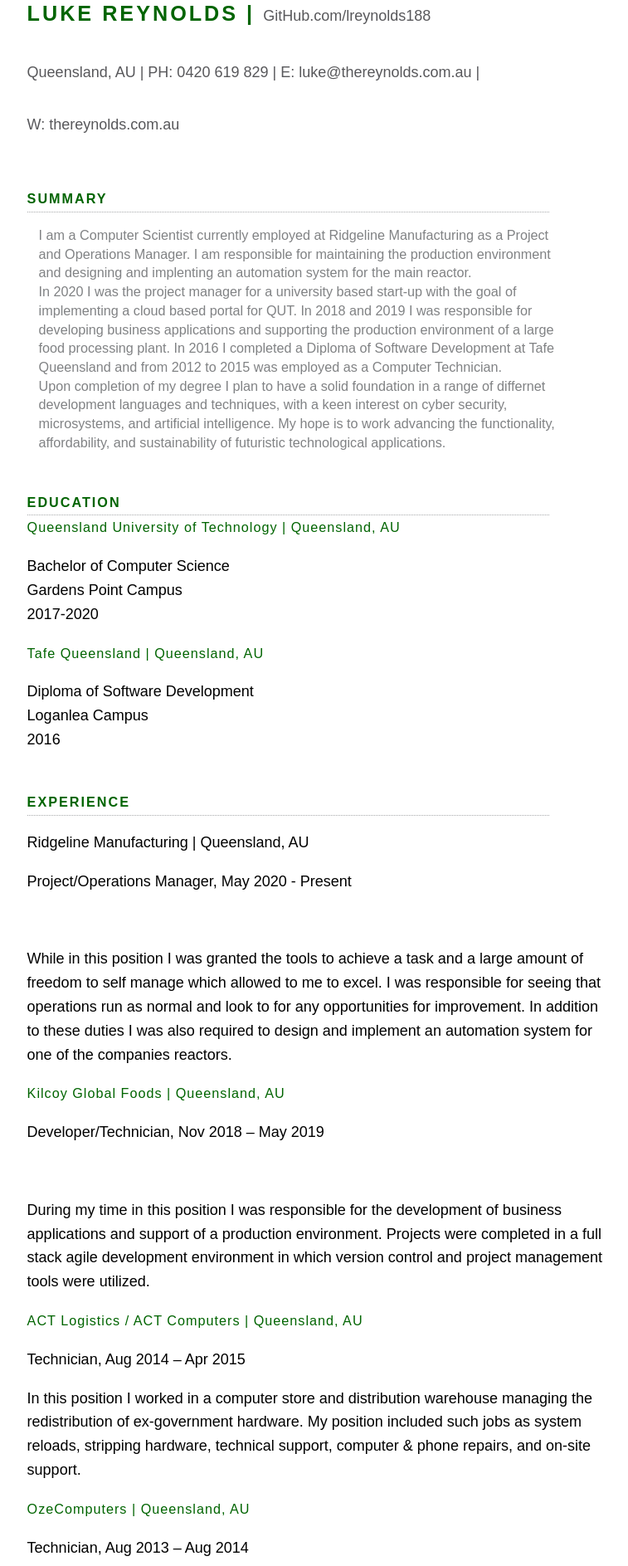
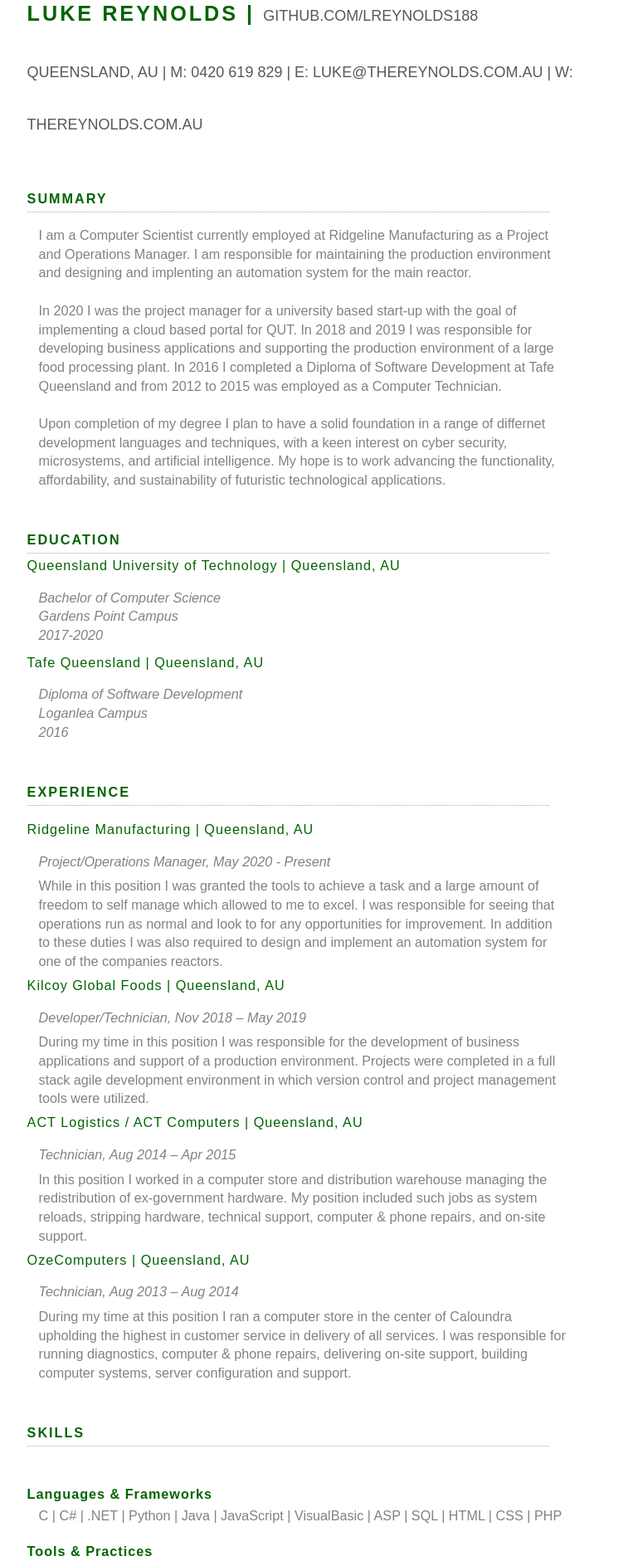
Before and after one commit to lreynolds188/Portfolio, a Next.js app: page /resume in a window 1280 px wide. Shown: the part 200-2087 px from the top of the page at 83% size, without its empty margins (258-1015 px from the left). Built offline with nearby package versions, Linux system fonts and the light colour scheme.

Commit message:
Update resume.js

```diff
--- a/pages/resume.js
+++ b/pages/resume.js
@@ -12,24 +12,24 @@
       <main className={styles.main}>
         <div>
           <h1 className={styles.name}>Luke Reynolds |&nbsp;</h1>
-          <a className={styles.links} href="https://www.github.com/lreynolds188" target="_blank">GitHub.com/lreynolds188</a>
+          <a className={styles.links} href="https://www.github.com/lreynolds188" target="_blank">GITHUB.COM/LREYNOLDS188</a>
           <br />
-          <p className={styles.contactDeets}>Queensland, AU | PH: 0420 619 829 |&nbsp;</p>
-          <a className={styles.contactDeets} href="luke@thereynolds.com.au" target="_blank">E: luke@thereynolds.com.au</a>
-          <p className={styles.contactDeets}>&nbsp;|&nbsp;</p>
-          <a className={styles.contactDeets} href="thereynolds.com.au" target="_blank">W: thereynolds.com.au</a>
+          <p className={styles.contactDeets}>QUEENSLAND, AU | M: 0420 619 829 | E:&nbsp;</p>
+          <a className={styles.contactDeets} href="mailto: luke@thereynolds.com" target="_blank">LUKE@THEREYNOLDS.COM.AU</a>
+          <p className={styles.contactDeets}>&nbsp;| W:&nbsp;</p>
+          <a className={styles.contactDeets} href="thereynolds.com.au" target="_blank">THEREYNOLDS.COM.AU</a>
 
           <h2 className={styles.categoryHeaders}>Summary</h2>
           <hr />
           <p className={styles.categoryDescriptionMain}>
             I am a Computer Scientist currently employed at Ridgeline Manufacturing as a Project and Operations Manager.
             I am responsible for maintaining the production environment and designing and implenting an automation system for the main reactor.
-            <br />
+            <br /><br />
             In 2020 I was the project manager for a university based start-up with the goal of implementing a cloud
             based portal for QUT. In 2018 and 2019 I was responsible for developing business applications and supporting
             the production environment of a large food processing plant. In 2016 I completed a Diploma of Software Development
             at Tafe Queensland and from 2012 to 2015 was employed as a Computer Technician.
-            <br />
+            <br /><br />
             Upon completion of my degree I plan to have a solid foundation in a range of differnet development
             languages and techniques, with a keen interest on cyber security, microsystems, and artificial intelligence.
             My hope is to work advancing the functionality, affordability, and sustainability of futuristic technological applications.
@@ -37,37 +37,35 @@
 
           <h2 className={styles.categoryHeaders}>Education</h2><hr />
           <a className={styles.primaryTitles} href="http://qut.edu.au" target="_blank">Queensland University of Technology | Queensland, AU</a>
-          <p>Bachelor of Computer Science<br/>Gardens Point Campus<br/>2017-2020</p>
+          <p className={styles.categoryDetails}>Bachelor of Computer Science<br/>Gardens Point Campus<br/>2017-2020</p>
           <a className={styles.primaryTitles} href="http://tafebrisbane.edu.au" target="_blank">Tafe Queensland | Queensland, AU</a>
-          <p>Diploma of Software Development<br/>Loganlea Campus<br/>2016</p>
+          <p className={styles.categoryDetails}>Diploma of Software Development<br/>Loganlea Campus<br/>2016</p>
 
           <h2 className={styles.categoryHeaders}>Experience</h2><hr />
-          <p>Ridgeline Manufacturing | Queensland, AU</p>
-          <p>Project/Operations Manager, May 2020 - Present</p>
-          <br />
-          <p>While in this position I was granted the tools to achieve a task and a large amount of freedom to self manage which allowed to me to excel. I was responsible for seeing that operations run as normal and look to for any opportunities for improvement. In addition to these duties I was also required to design and implement an automation system for one of the companies reactors.</p>
+          <p className={styles.primaryTitles}>Ridgeline Manufacturing | Queensland, AU</p>
+          <p className={styles.categoryDetails}>Project/Operations Manager, May 2020 - Present</p>
+          <p className={styles.categoryDescription}>While in this position I was granted the tools to achieve a task and a large amount of freedom to self manage which allowed to me to excel. I was responsible for seeing that operations run as normal and look to for any opportunities for improvement. In addition to these duties I was also required to design and implement an automation system for one of the companies reactors.</p>
 
           <a className={styles.primaryTitles} href="https://www.kilcoyglobalfoods.com/" target="_blank">Kilcoy Global Foods | Queensland, AU</a>
-          <p>Developer/Technician, Nov 2018 – May 2019</p>
-          <br />
-          <p>During my time in this position I was responsible for the development of business applications and support of a production environment. Projects were completed in a full stack agile development environment in which version control and project management tools were utilized.</p>
+          <p className={styles.categoryDetails}>Developer/Technician, Nov 2018 – May 2019</p>
+          <p className={styles.categoryDescription}>During my time in this position I was responsible for the development of business applications and support of a production environment. Projects were completed in a full stack agile development environment in which version control and project management tools were utilized.</p>
 
           <a className={styles.primaryTitles} href="http://www.actlogistics.com.au/" target="_blank">ACT Logistics / ACT Computers | Queensland, AU</a>
-          <p>Technician, Aug 2014 – Apr 2015</p>
-          <p>In this position I worked in a computer store and distribution warehouse managing the redistribution of ex-government hardware. My position included such jobs as system reloads, stripping hardware, technical support, computer & phone repairs, and on-site support.</p>
+          <p className={styles.categoryDetails}>Technician, Aug 2014 – Apr 2015</p>
+          <p className={styles.categoryDescription}>In this position I worked in a computer store and distribution warehouse managing the redistribution of ex-government hardware. My position included such jobs as system reloads, stripping hardware, technical support, computer & phone repairs, and on-site support.</p>
 
           <a className={styles.primaryTitles} href="https://ozecomputers.com.au/#Computer%20Repairs%20Caloundra" target="_blank">OzeComputers | Queensland, AU</a>
-          <p>Technician, Aug 2013 – Aug 2014</p>
-          <p>During my time at this position I ran a computer store in the center of Caloundra upholding the highest in customer service in delivery of all services. I was responsible for running diagnostics, computer & phone repairs, delivering on-site support, building computer systems, server configuration and support.</p>
+          <p className={styles.categoryDetails}>Technician, Aug 2013 – Aug 2014</p>
+          <p className={styles.categoryDescription}>During my time at this position I ran a computer store in the center of Caloundra upholding the highest in customer service in delivery of all services. I was responsible for running diagnostics, computer & phone repairs, delivering on-site support, building computer systems, server configuration and support.</p>
 
           <h2 className={styles.categoryHeaders}>Skills</h2><hr />
           <br />
-          <h3>Languages & Frameworks</h3>
-          <p>C | C# | .NET | Python | Java | JavaScript | VisualBasic | ASP | SQL | HTML | CSS | PHP </p>
-          <h3>Tools & Practices</h3>
-          <p>Windows | Android | Ubuntu | Linux | GitHub | DevOps | Team Management Systems | Project Management Systems | Version Control | Requirements Gathering | Systems Analysis | Software Development | Runtime Debugging | Technical Documentation | Application Testing | Acceptance Testing | Project Deployment | Computational Mathematics | Rudementary Physics</p>
-          <h3>Technical Knowledge</h3>
-          <p>Active Directory | Virtualization | Server Administration | Database Management | SSMS | Networking | Remote Access | VNC | Backup Systems | ERP Management Systems | AX Dynamics | Server Management | Security Systems | X-Ray Systems | Service Management Systems | ServiceDesk Plus | VMWare | VirtualBox</p>
+          <h3 className={styles.primaryTitles}>Languages & Frameworks</h3>
+          <p className={styles.categoryDescription}>C | C# | .NET | Python | Java | JavaScript | VisualBasic | ASP | SQL | HTML | CSS | PHP </p>
+          <h3 className={styles.primaryTitles}>Tools & Practices</h3>
+          <p className={styles.categoryDescription}>Windows | Android | Ubuntu | Linux | GitHub | DevOps | Team Management Systems | Project Management Systems | Version Control | Requirements Gathering | Systems Analysis | Software Development | Runtime Debugging | Technical Documentation | Application Testing | Acceptance Testing | Project Deployment | Computational Mathematics | Rudementary Physics</p>
+          <h3 className={styles.primaryTitles}>Technical Knowledge</h3>
+          <p className={styles.categoryDescription}>Active Directory | Virtualization | Server Administration | Database Management | SSMS | Networking | Remote Access | VNC | Backup Systems | ERP Management Systems | AX Dynamics | Server Management | Security Systems | X-Ray Systems | Service Management Systems | ServiceDesk Plus | VMWare | VirtualBox</p>
         </div>
       </main>
     </div>
```
